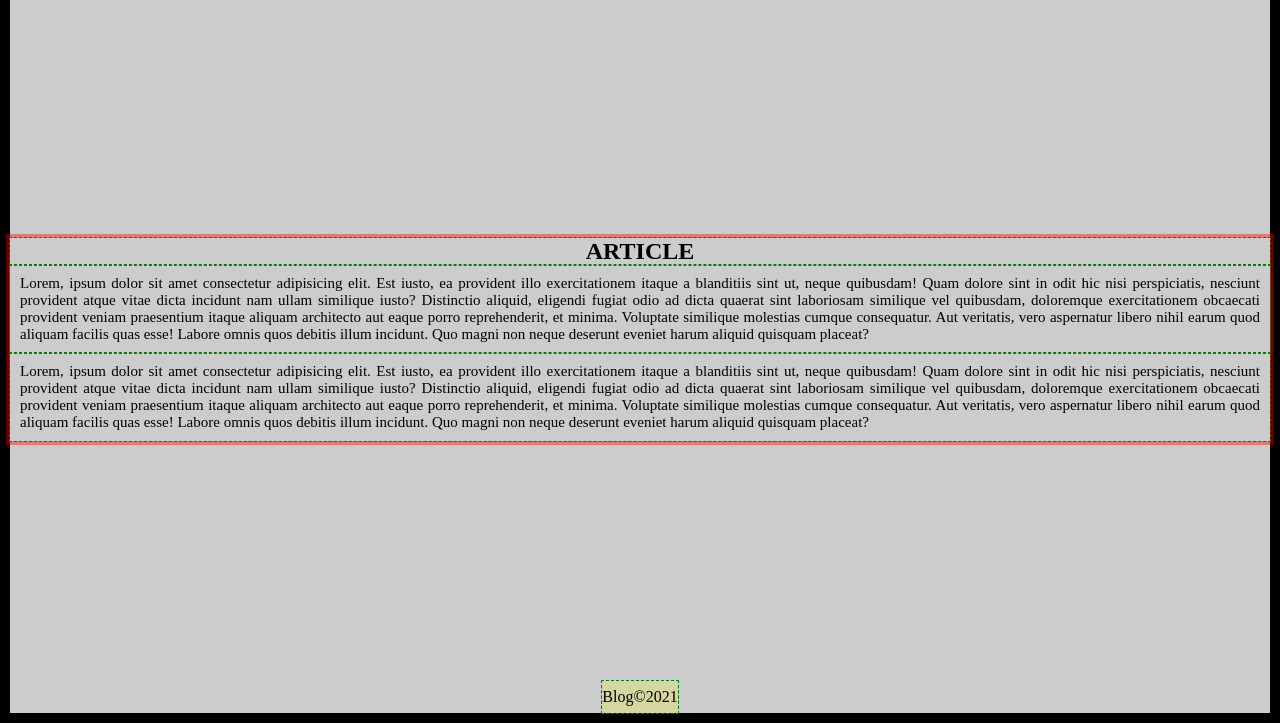
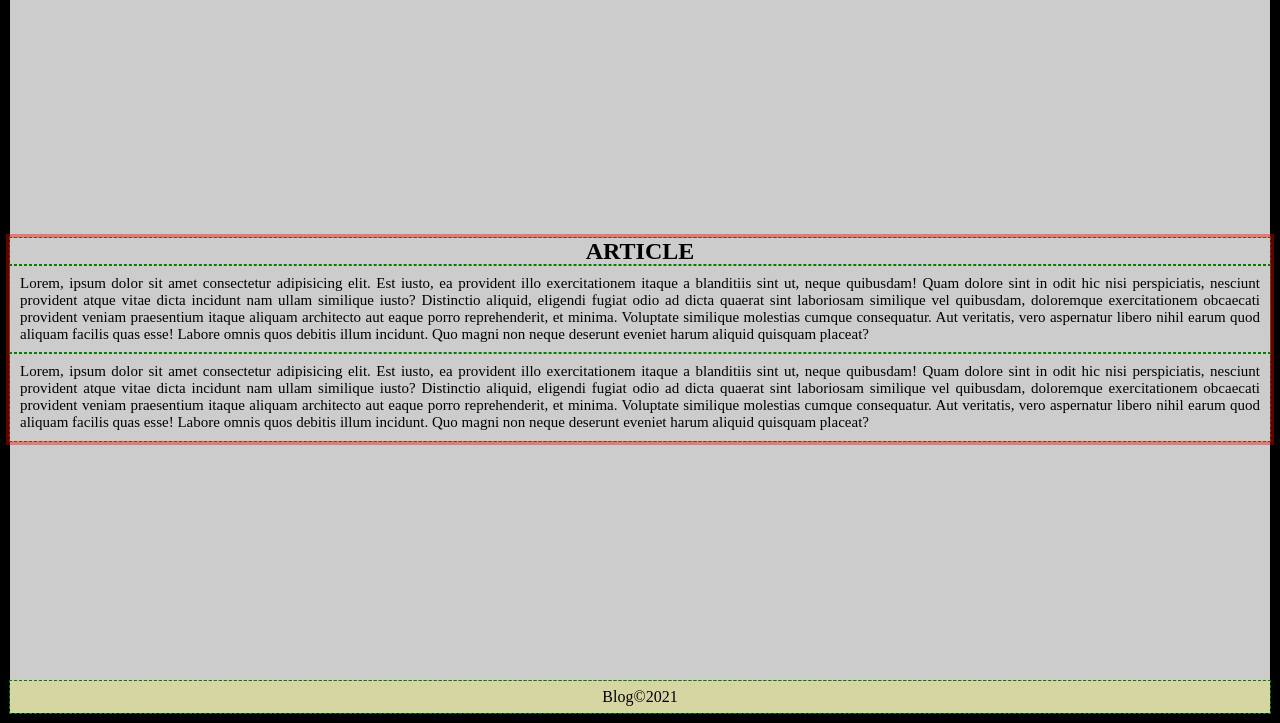
Before and after one commit to khalilHnk/blogtest, a plain HTML site: page index.html in a window 1280 px wide. Shown: the part 77-800 px from the top of the page. Drawn offline with Linux system fonts and the light colour scheme.

Commit message:
Update ostyle.css

```diff
--- a/ostyle.css
+++ b/ostyle.css
@@ -16,7 +16,11 @@ body,.pg,.pg * {
     background:#ccc;
     text-align:center
 }
-header,footer{line-height:2;background-color:rgba(255,255,0,0.2)}
+header,footer{
+  line-height:2;
+  width:100%;
+  background-color:rgba(255,255,0,0.2)
+}
 .pg article{
     outline:2px sold rgba(0,128,0,0.5)
 }
```
